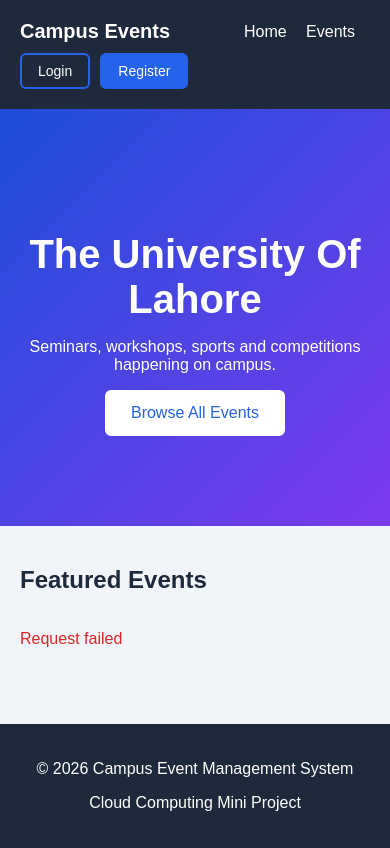
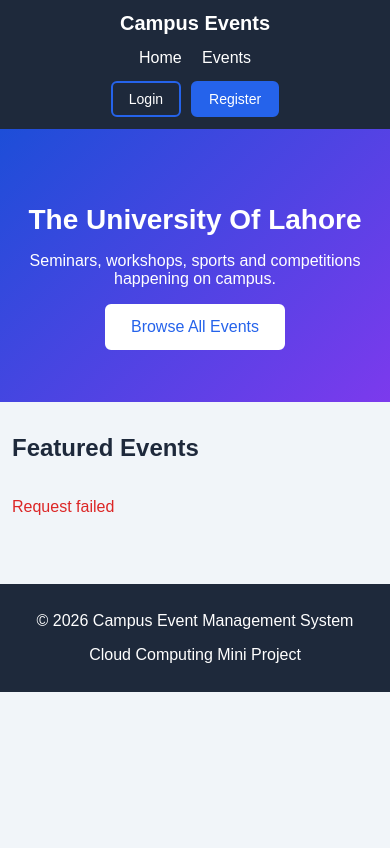
Before and after one commit to umerfaheemgit-hub/campus-event-management, a plain HTML site: page frontend/index.html in a window 390 px wide. Drawn offline with Linux system fonts and the light colour scheme; no server answers.

Commit message:
Add responsive layout for small screens

```diff
--- a/frontend/src/css/style.css
+++ b/frontend/src/css/style.css
@@ -79,3 +79,13 @@
 .event-card:hover { transform: translateY(-4px); box-shadow: 0 6px 14px rgba(0, 0, 0, 0.2); }
 .btn { transition: opacity 0.2s; }
 .btn:hover { opacity: 0.85; }
+
+/* ===== Responsive layout for phones ===== */
+@media (max-width: 700px) {
+  .nav-inner { flex-direction: column; text-align: center; }
+  .nav-links a { display: inline-block; margin: 4px 8px; }
+  .hero { padding: 40px 0; }
+  .hero h1 { font-size: 28px; }
+  .container { padding: 12px; }
+  .event-grid { grid-template-columns: 1fr; }
+}
```
